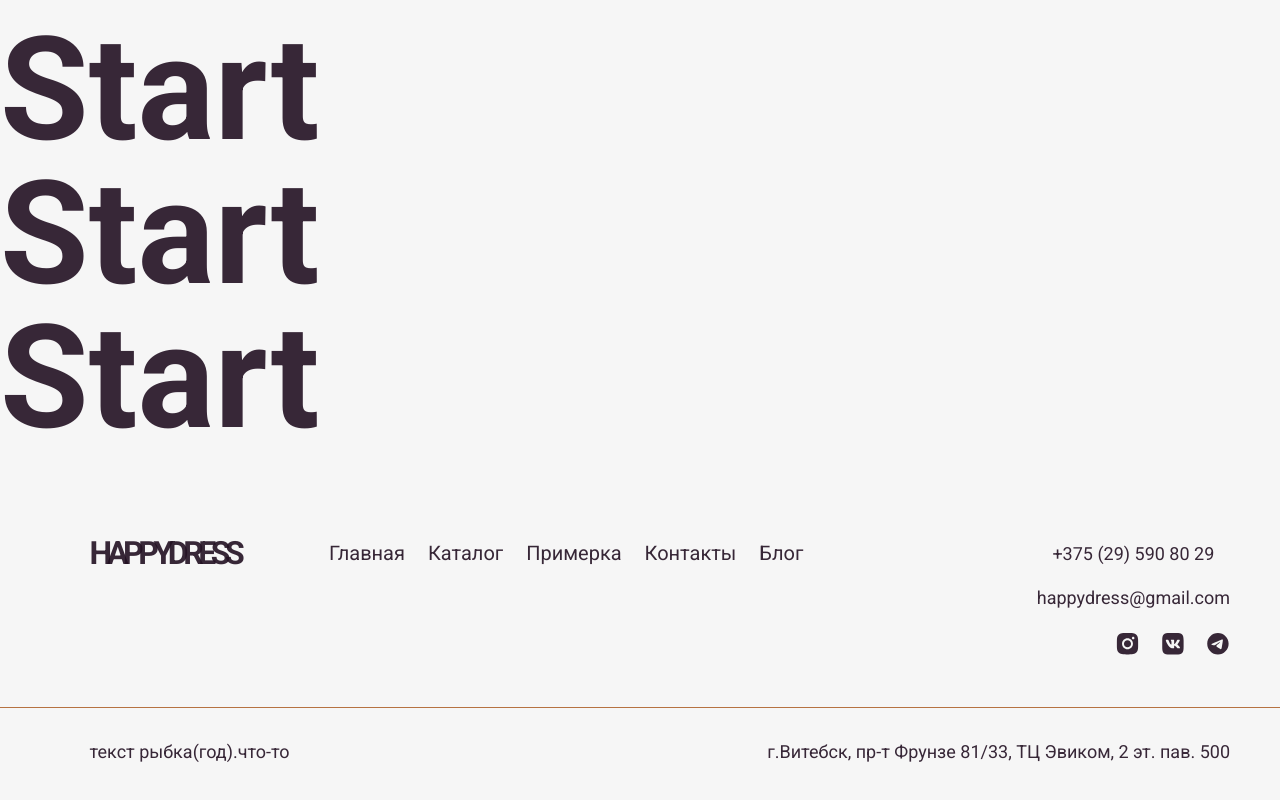
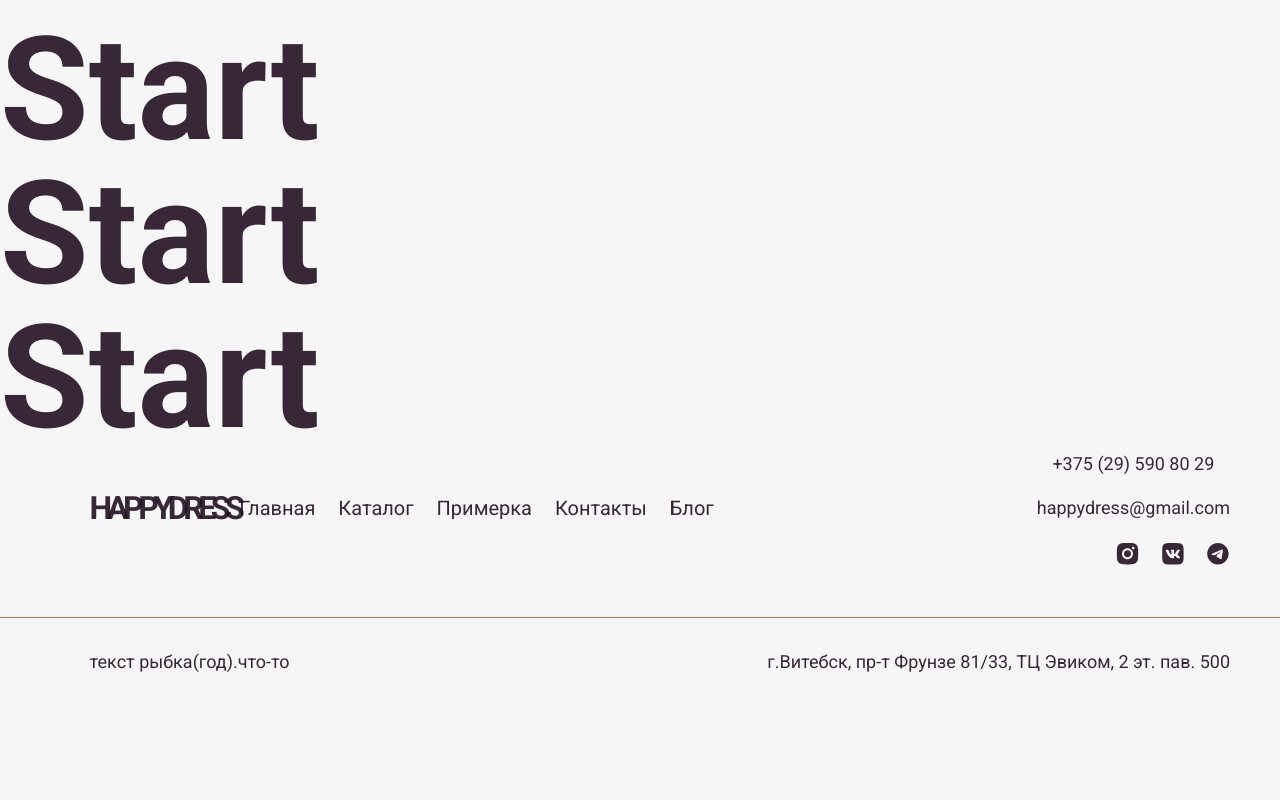
Before and after one commit to Happy-Dress/happy-dress-fe, a React (Create React App) app: page / in a window 1280 px wide. Shown: the part 1234-2034 px from the top of the page. After the commit the page ends 1950 px from the top, so only its background shows below. Built offline with nearby package versions, Linux system fonts and the light colour scheme.

Commit message:
HAP-38: fix font-sizes

```diff
--- a/src/components/Footer/FooterDesktop/FooterDesktop.module.scss
+++ b/src/components/Footer/FooterDesktop/FooterDesktop.module.scss
@@ -13,11 +13,11 @@
   width: 100%;
   align-items: center;
   padding-left: 7vw;
-  gap: 7vw;
+  // gap: 7vw;
   padding-bottom: 51.63px;
 &_title{
   @media screen and (max-width: $lg-size) {
-  padding-bottom: 30px;
+    padding-bottom: 25px;
   border-bottom: 1.8px solid rgba(167, 82, 20, 0.8);
     width: 100%;
     display: flex;
@@ -31,12 +31,17 @@
     @media screen and (max-width: $xl-size) {
       font-size: 32px;
     }
+    @media screen and (max-width:$xs-size) {
+      font-size: 24px;
+    }
     letter-spacing: -0.17em;
   }
 
   &_menu {
     display: flex;
     gap: 6%;
+    text-align: center;
+    padding: 30px 0px;
     &_item {
       font-size: 24px;
       text-underline-offset: 5px;
@@ -45,6 +50,10 @@
       }
       @media screen and (max-width: $lg-size) {
         font-size: 24px;
+      }
+      @media screen and (max-width:$xs-size) {
+        font-size: 20px;
+        padding: 22px 0px;
       }
     }
     &_item {
@@ -74,7 +83,7 @@
     gap: 4%;
     display: flex;
     padding-right: 130px;
-    padding-top: 90px;
+    // padding-top: 90px;
     @media screen and (max-width: $xl-size) {
       padding-right: 50px;
     }
@@ -85,7 +94,7 @@
       display: flex;
     // justify-content: flex-end;
     align-items: center;
-    padding-top: 30px;
+    padding: 30px 0px;
     border-top: 1.8px solid rgba(167, 82, 20, 0.8);
     }
 
@@ -117,9 +126,15 @@
     }
     &_phone{
       margin-bottom: 16px;
+      @media screen and (max-width:$xs-size) {
+        font-size: 20px;
+      }
     }
     &_email{
       margin-bottom: 21px;
+      @media screen and (max-width:$xs-size) {
+        font-size: 20px;
+      }
     }
     &_menu{
       display: flex;
--- a/src/components/Footer/FooterMobile/FooterMobile.module.scss
+++ b/src/components/Footer/FooterMobile/FooterMobile.module.scss
@@ -1,13 +1,27 @@
 @import '../../../styles/media-sizes';
 @import '../../../styles/colors';
 
-.Footer_wrapper {
+.Footer{
+&_wrapper {
   display: flex;
   justify-content: center;
   text-align: center;
-  padding-top: 30px;
+  padding: 30px 0px 37.49px 0;
   display: none;
   @media screen and (max-width:$lg-size) {
     display: flex;
   }
+  @media screen and (max-width:$xs-size) {
+    font-size: 18px;
+  }
+
 }
+&_menu {
+  &_item {
+    @media screen and (max-width:$xs-size) {
+      font-size: 20px;
+    }
+
+}
+}
+}
```
